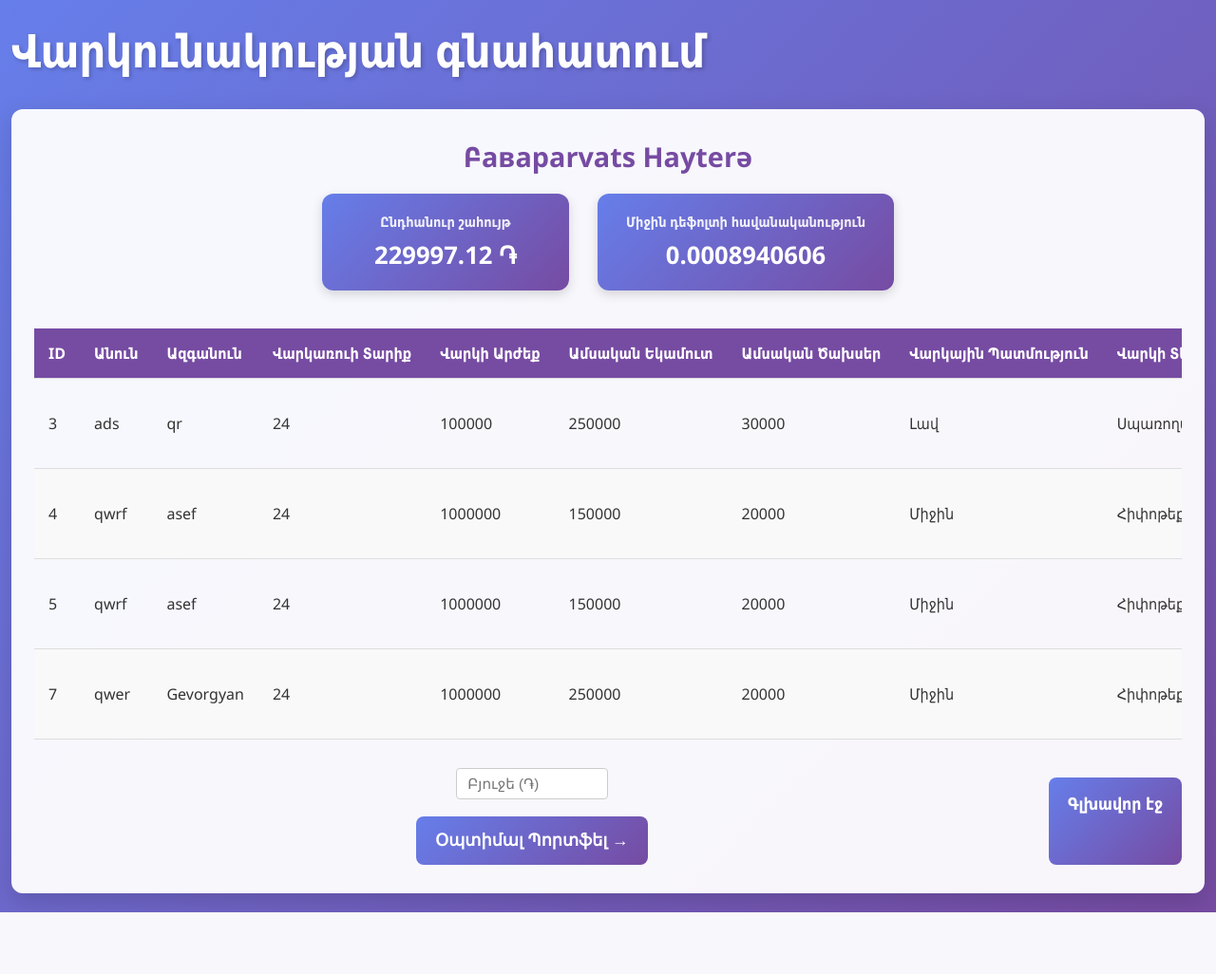
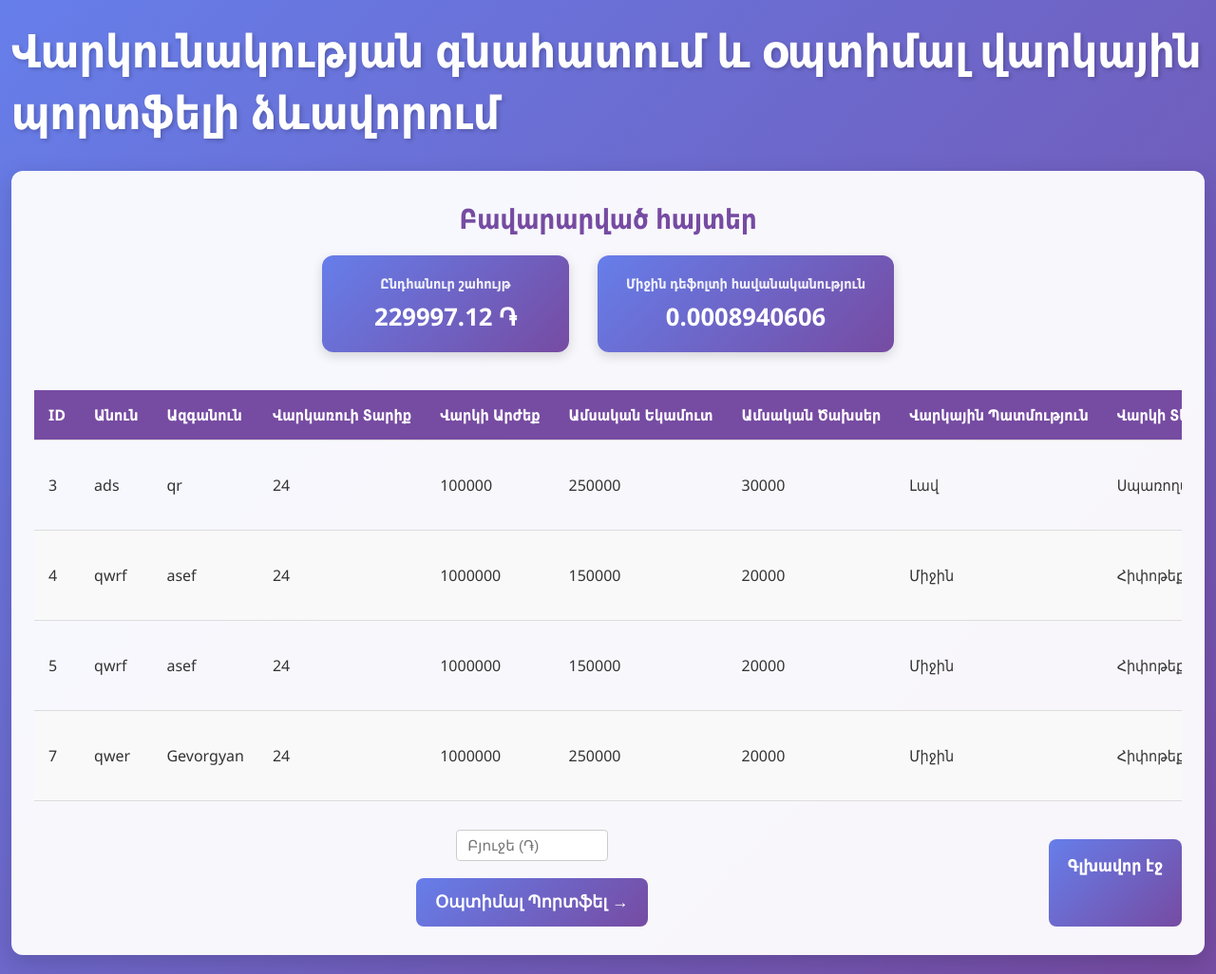
Before and after one commit to MatevosyanArshak/Credit-Scoring-Application, a Django app: page /accepted/ in a window 1280 px wide. Shown: the whole page at 95% size. Before the commit the page ends 961 px from the top, so only its background shows below. Run offline with Django 4.2, Linux system fonts and the light colour scheme; data comes from the database, SQL or seed files in the repository.

Commit message:
last workig version

```diff
--- a/scoring/templates/base.html
+++ b/scoring/templates/base.html
@@ -8,7 +8,7 @@
     <link rel="stylesheet" href="{% static 'style.css' %}?v=1.2">
 </head>
 <body>
-    <a href="{% url 'home' %}" style="text-decoration:none;color:inherit"><div id="head">Վարկունակության գնահատում</div></a>
+    <a href="{% url 'home' %}" style="text-decoration:none;color:inherit"><div id="head">Վարկունակության գնահատում և օպտիմալ վարկային պորտֆելի ձևավորում</div></a>
     <div class="block {% block block_class %}{% endblock %}">
         {% block content %}{% endblock %}
     </div>
--- a/scoring/views.py
+++ b/scoring/views.py
@@ -168,7 +168,7 @@ def accepted_applications(request):
     budget_value = request.GET.get('budget', '')
     return render(request, 'applications.html', {
         'applications': applications,
-        'title': 'Բавараrvats Нayterə',
+        'title': 'Բավարարված հայտեր',
         'page_type': 'accepted',
         'total_profit': total_profit,
         'mean_default': mean_default,
```
